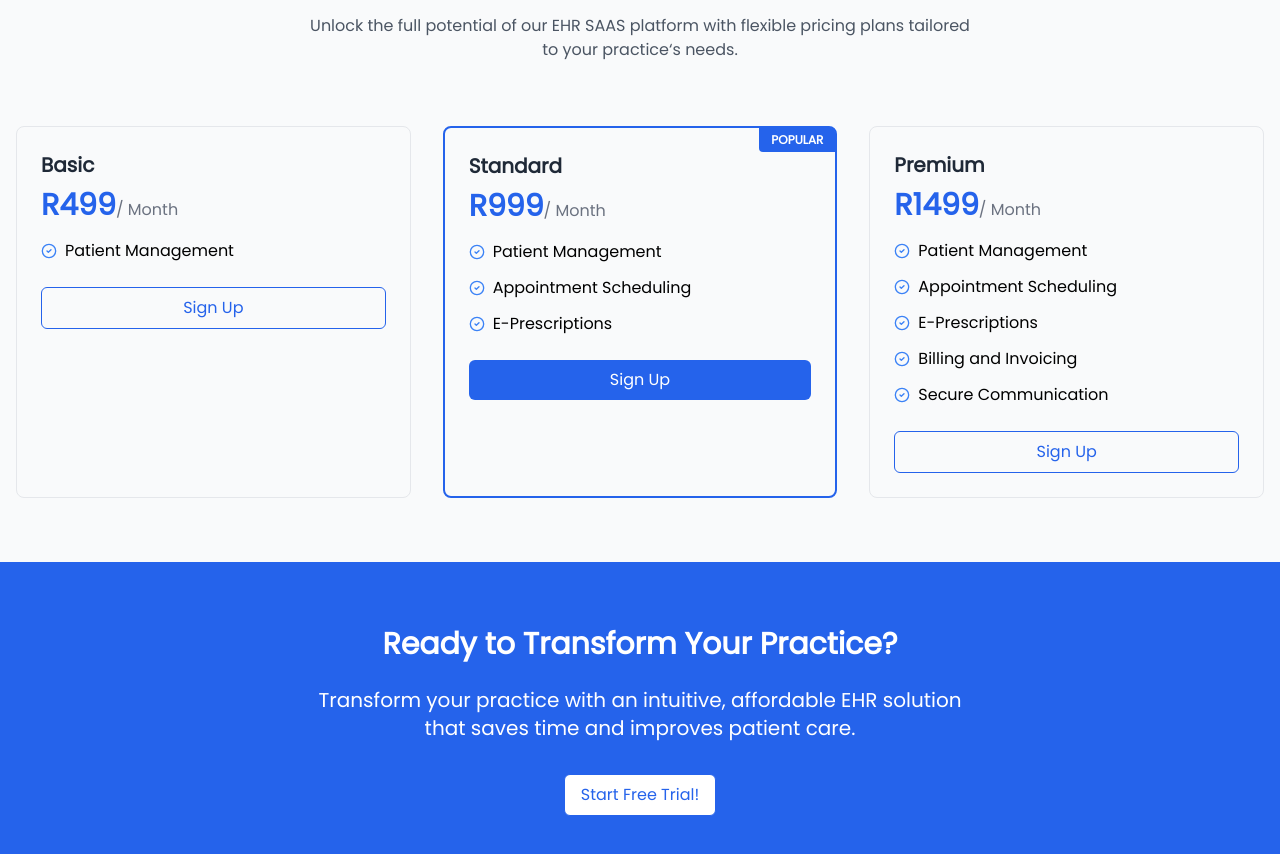
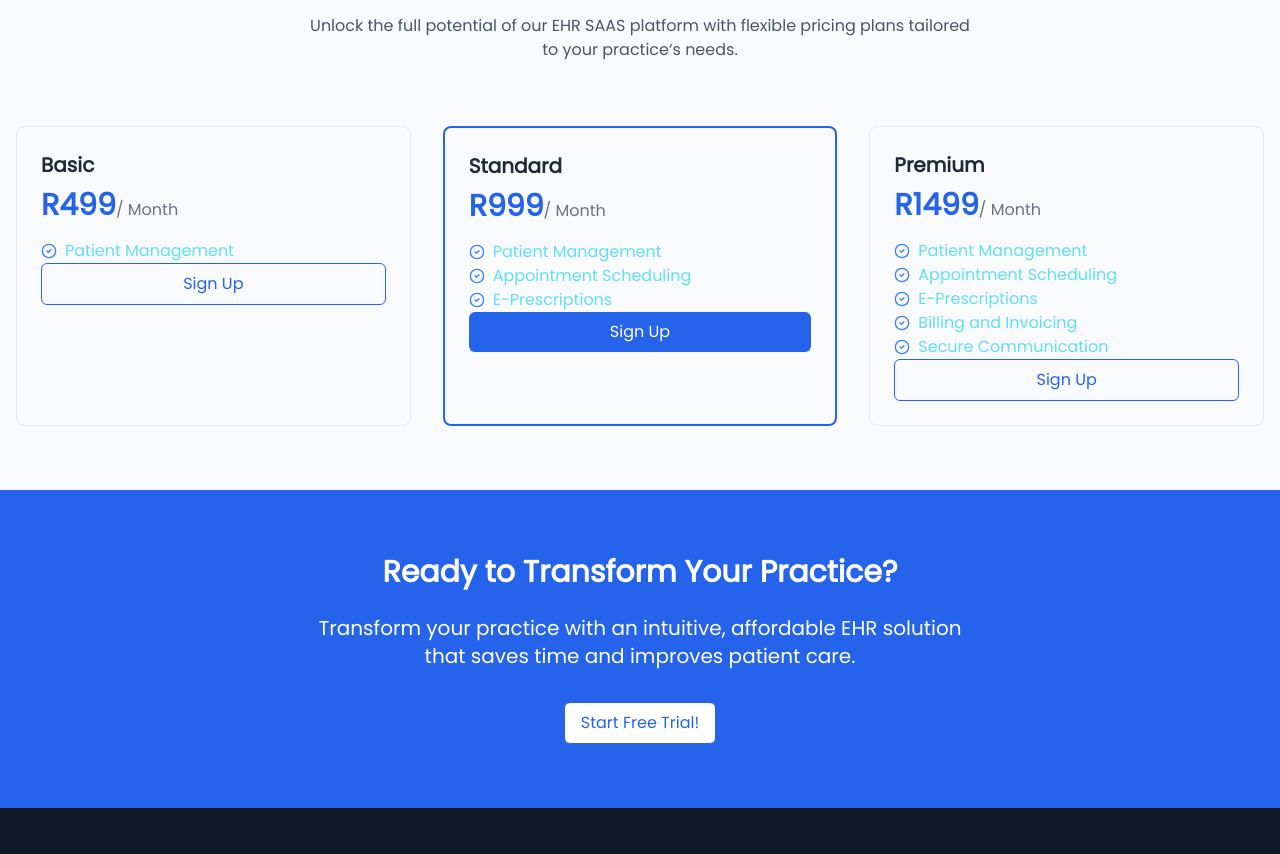
Before and after one commit to Sean-Thomo/ubuntu-health, a Next.js app: page / in a window 1280 px wide. Shown: the part 1240-2094 px from the top of the page. After the commit the page ends 2048 px from the top, so only its background shows below. Built offline with nearby package versions, Linux system fonts and the light colour scheme.

Commit message:
REFACTOR: use query param in pricing links

```diff
--- a/app/components/Cards/PatientsTableCard.tsx
+++ b/app/components/Cards/PatientsTableCard.tsx
@@ -10,8 +10,8 @@ interface PatientsTableProps {
 
 const PatientsTableCard: React.FC<PatientsTableProps> = ({ patients = [] }) => {
 	const router = useRouter();
-	const handleRowClick = (patientId: string) => {
-		router.push(`/patients/${patientId}`);
+	const handleRowClick = (id: string) => {
+		router.push(`/patients/${id}`);
 	};
 
 	return (
--- a/app/components/Pricing.tsx
+++ b/app/components/Pricing.tsx
@@ -3,6 +3,37 @@ import React from "react";
 import { CircleCheck } from "lucide-react";
 
 const Pricing = () => {
+	const plans = [
+		{
+			name: "Basic",
+			price: 499,
+			features: ["Patient Management"],
+			popular: false,
+		},
+		{
+			name: "Standard",
+			price: 999,
+			features: [
+				"Patient Management",
+				"Appointment Scheduling",
+				"E-Prescriptions",
+			],
+			popular: true,
+		},
+		{
+			name: "Premium",
+			price: 1499,
+			features: [
+				"Patient Management",
+				"Appointment Scheduling",
+				"E-Prescriptions",
+				"Billing and Invoicing",
+				"Secure Communication",
+			],
+			popular: false,
+		},
+	];
+
 	return (
 		<section id="pricing" className="py-16 bg-gray-50">
 			<div className="container mx-auto px-4">
@@ -17,114 +48,50 @@ const Pricing = () => {
 				</div>
 
 				<div className="grid md:grid-cols-3 gap-8">
-					{/* Basic Plan */}
-					<div className="border border-gray-200 rounded-lg p-6 hover:shadow-md transition-shadow">
-						<h2 className="text-xl font-semibold text-gray-800 mb-2">Basic</h2>
+					{plans.map((plan) => (
+						<div
+							key={plan.name}
+							className={`border rounded-lg p-6 ${
+								plan.popular ? "border-2 border-blue-600" : "border-gray-200"
+							}`}
+						>
+							{plan.popular && (
+								<div className="bg-blue-600 text-white text-xs font-bold px-3 py-1 rounded-bl rounded-tr absolute top-0 right-0">
+									POPULAR
+								</div>
+							)}
+							<h2 className="text-xl font-semibold text-gray-800 mb-2">
+								{plan.name}
+							</h2>
 							<p className="text-3xl font-bold text-blue-600 mb-4">
-							R499
+								R{plan.price}
 								<span className="text-base font-normal text-gray-500">
 									/ Month
 								</span>
 							</p>
-						<ul className="space-y-3 mb-6 text-black">
-							<li className="flex items-center">
+							<ul>
+								{plan.features.map((feature) => (
+									<li className="flex items-center" key={feature}>
 										<CircleCheck className="text-blue-500 h-4 w-4 mr-2" />
-								<span>Patient Management</span>
+										<span>{feature}</span>
 									</li>
+								))}
 							</ul>
 							<Link
-							href="/signup"
-							className="block w-full py-2 border border-blue-600 text-blue-600 text-center
-              rounded-md hover:bg-blue-50"
+								href={{
+									pathname: "/signup",
+									query: { plan: plan.name.toLowerCase() },
+								}}
+								className={`block w-full py-2 text-center rounded-md ${
+									plan.popular
+										? "bg-blue-600 text-white hover:bg-blue-700"
+										: "border border-blue-600 text-blue-600 hover:bg-blue-50"
+								}`}
 							>
 								Sign Up
 							</Link>
 						</div>
-
-					{/* Standard Plan */}
-					<div
-						className="border-2 border-blue-600 rounded-lg p-6 hover:shadow-md
-          transition-shadow relative"
-					>
-						<div
-							className="absolute top-0 right-0 bg-blue-600 text-white text-xs font-bold px-3
-            py-1 rounded-bl rounded-tr"
-						>
-							POPULAR
-						</div>
-						<h2 className="text-xl font-semibold text-gray-800 mb-2">
-							Standard
-						</h2>
-						<p className="text-3xl font-bold text-blue-600 mb-4">
-							R999
-							<span className="text-base font-normal text-gray-500">
-								/ Month
-							</span>
-						</p>
-						<ul className="space-y-3 mb-6 text-black">
-							<li className="flex items-center">
-								<CircleCheck className="text-blue-500 h-4 w-4 mr-2" />
-								<span>Patient Management</span>
-							</li>
-							<li className="flex items-center">
-								<CircleCheck className="text-blue-500 h-4 w-4 mr-2" />
-								<span>Appointment Scheduling</span>
-							</li>
-							<li className="flex items-center">
-								<CircleCheck className="text-blue-500 h-4 w-4 mr-2" />
-								<span>E-Prescriptions</span>
-							</li>
-						</ul>
-						<Link
-							href="/signup"
-							className="block w-full py-2 bg-blue-600 text-white text-center rounded-md
-              hover:bg-blue-700"
-						>
-							Sign Up
-						</Link>
-					</div>
-
-					{/* Premium Plan */}
-					<div className="border border-gray-200 rounded-lg p-6 hover:shadow-md transition-shadow">
-						<h2 className="text-xl font-semibold text-gray-800 mb-2">
-							Premium
-						</h2>
-						<p className="text-3xl font-bold text-blue-600 mb-4">
-							R1499
-							<span className="text-base font-normal text-gray-500">
-								/ Month
-							</span>
-						</p>
-						<ul className="space-y-3 mb-6 text-black">
-							<li className="flex items-center">
-								<CircleCheck className="text-blue-500 h-4 w-4 mr-2" />
-								<span>Patient Management</span>
-							</li>
-							<li className="flex items-center">
-								<CircleCheck className="text-blue-500 h-4 w-4 mr-2" />
-								<span>Appointment Scheduling</span>
-							</li>
-							<li className="flex items-center">
-								<CircleCheck className="text-blue-500 h-4 w-4 mr-2" />
-								<span>E-Prescriptions</span>
-							</li>
-							<li className="flex items-center">
-								<CircleCheck className="text-blue-500 h-4 w-4 mr-2" />
-								<span>Billing and Invoicing</span>
-							</li>
-							<li className="flex items-center">
-								<CircleCheck className="text-blue-500 h-4 w-4 mr-2" />
-								<span>Secure Communication</span>
-							</li>
-						</ul>
-						<Link
-							href="/signup"
-							className="block w-full py-2 border border-blue-600 text-blue-600 text-center
-              rounded-md hover:bg-blue-50"
-						>
-							Sign Up
-						</Link>
-					</div>
+					))}
 				</div>
 			</div>
 		</section>
--- a/app/login/page.tsx
+++ b/app/login/page.tsx
@@ -44,10 +44,10 @@ const LoginPage = () => {
 				}
 
 				localStorage.setItem("token", data.token);
-				localStorage.setItem("licenseNumber", data.licenseNumber);
+				localStorage.setItem("tenantId", data.tenantId);
 
 				toast.success("Login successful!");
-				router.push(`/dashboard/${data.licenseNumber}`);
+				router.push(`/dashboard/${data.tenantId}`);
 			} catch (err) {
 				console.error(`Error logging in: ${err}`);
 				toast.error("An unexpected error occurred");
--- a/app/signup/page.tsx
+++ b/app/signup/page.tsx
@@ -6,12 +6,14 @@ import { User, Lock, Mail, BriefcaseMedical, MapPin } from "lucide-react";
 import Link from "next/link";
 import { toast } from "react-toastify";
 import { Eye, EyeOff } from "lucide-react";
-import { useRouter } from "next/navigation";
+// import { useRouter } from "next/navigation";
+import { useRouter } from "next/router";
 
 const MedicalSignUpPage = () => {
 	const [showPassword, setShowPassword] = React.useState(false);
 	const [isLoading] = React.useState(false);
 	const router = useRouter();
+	const { plan } = router.query;
 
 	const formik = useFormik({
 		initialValues: {
@@ -23,7 +25,8 @@ const MedicalSignUpPage = () => {
 			specialty: "",
 			practiceName: "",
 			practicePhone: "",
-			role: "admin",
+			subscriptionPlan: "",
+			role: "",
 		},
 		validationSchema: Yup.object({
 			firstName: Yup.string().required("Required"),
@@ -58,7 +61,7 @@ const MedicalSignUpPage = () => {
 				const data = await response.json();
 
 				localStorage.setItem("token", data.token);
-				localStorage.setItem("licenseNumber", licenseNumber);
+				localStorage.setItem("tenantId", data.tenantId);
 
 				if (!response.ok) {
 					alert(
@@ -69,7 +72,7 @@ const MedicalSignUpPage = () => {
 
 				formik.resetForm();
 				toast.success("Registration successful!");
-				router.push(`/dashboard/${licenseNumber}`);
+				router.push(`/dashboard/${data.tenantId}`);
 			} catch (err) {
 				console.error(`Error registering user: ${err}`);
 				toast.error("An unexpected error occurred");
@@ -383,6 +386,7 @@ const MedicalSignUpPage = () => {
 									className="w-full px-3 py-2 border border-gray-300 rounded-md text-gray-800
                   focus:outline-none focus:ring-1 focus:ring-blue-500 focus:border-blue-500"
 								/>
+								<input type="hidden" name="subscriptionPlan" value={plan} />
 							</div>
 						</div>
 					</div>
```
Lines whose indentation alone changed are shown as unchanged.
